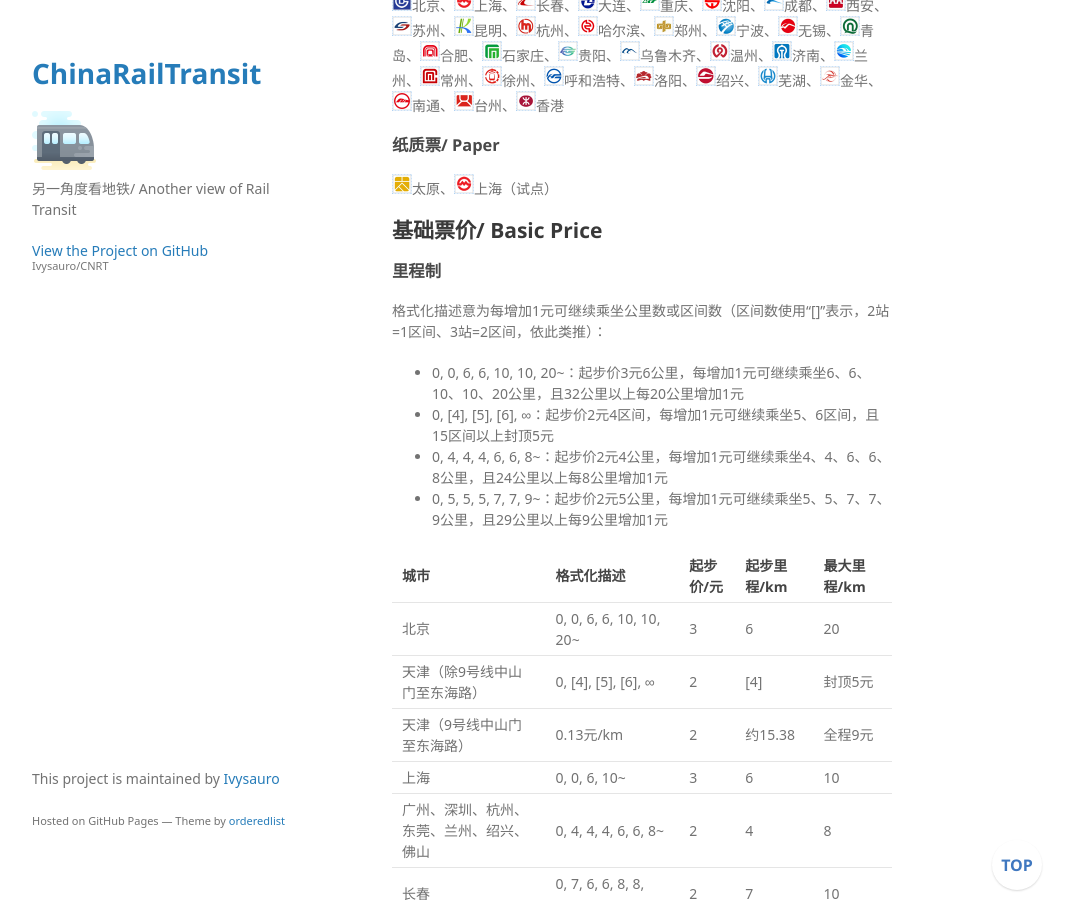
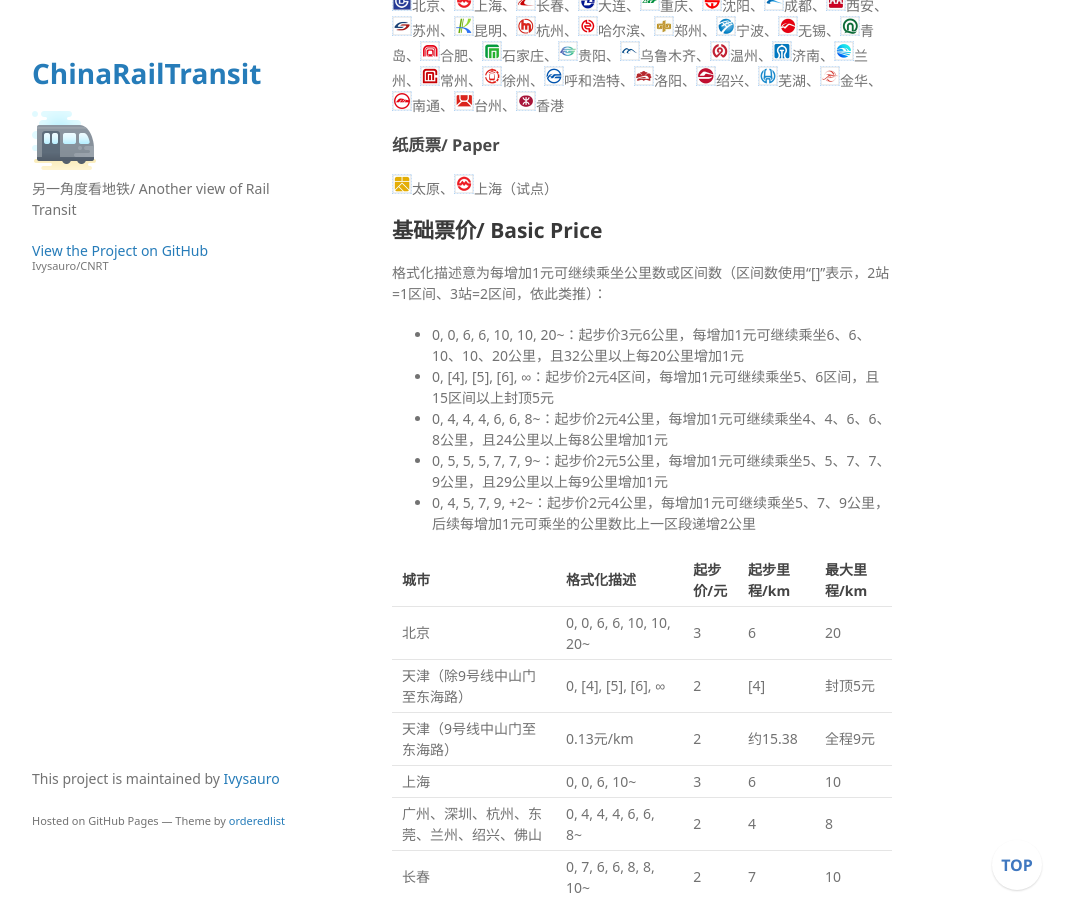
Before and after one commit to Ivysauro/CNRT, a Jekyll site: the page built from data/Ticket.md, in a window 1280 px wide and 900 px high, scrolled down 478 px. Shown: the whole window, without its empty margins (178-1249 px from the left). Built offline with Jekyll 4.4.1, drawn with Linux system fonts in a browser that asks for light colours; some web fonts are replaced; our own code applies the rules of GitHub Pages for plain Markdown files; a script that is not in the unit is left out; some of the changed text lies outside the part shown.

Commit message:
💰更新描述

```diff
--- a/data/Ticket.md
+++ b/data/Ticket.md
@@ -19,13 +19,12 @@
 
 ## 基础票价/ Basic Price
 
-### 里程制
-
 格式化描述意为每增加1元可继续乘坐公里数或区间数（区间数使用“[]”表示，2站=1区间、3站=2区间，依此类推）：
 - 0, 0, 6, 6, 10, 10, 20~：起步价3元6公里，每增加1元可继续乘坐6、6、10、10、20公里，且32公里以上每20公里增加1元
 - 0, [4], [5], [6], ∞：起步价2元4区间，每增加1元可继续乘坐5、6区间，且15区间以上封顶5元
 - 0, 4, 4, 4, 6, 6, 8~：起步价2元4公里，每增加1元可继续乘坐4、4、6、6、8公里，且24公里以上每8公里增加1元
 - 0, 5, 5, 5, 7, 7, 9~：起步价2元5公里，每增加1元可继续乘坐5、5、7、7、9公里，且29公里以上每9公里增加1元
+- 0, 4, 5, 7, 9, +2~：起步价2元4公里，每增加1元可继续乘坐5、7、9公里，后续每增加1元可乘坐的公里数比上一区段递增2公里
 
 | 城市 | 格式化描述 | 起步价/元 | 起步里程/km | 最大里程/km |
 |---|---|---|---|---|
@@ -61,15 +60,12 @@
 | 洛阳 | 0, 6, 8, 8, 9~ | 2 | 6 | 9 |
 | 金华、台州 | 0, 8, 4, 4, 4, 4, 4, 6, 6, 6, 6, 6, 6, 8~ | 2 | 8 | 8 |
 | 南通 | 0, 6, 5, 5, 7, 7, 15, 20~ | 2 | 6 | 20 |
+| *北京（原）* | 0, ∞ | 2 | ∞ | 2元一票制 |
 | *武汉（原）* | 0, 9, 5, 7, 9, +2~ | 2 | 9 | +2 |
 | *南京（原）* | 0, 10, 6, 6, 8, 8, 10, 10, 12, 14~ | 2 | 10 | 14 |
 | *沈阳（原）* | 0, [8], [4], ∞ | 2 | 8 | 封顶4元 |
 | *哈尔滨（原）* | 0, [8], [4], [5], ∞ | 2 | 8 | 封顶5元 |
-
-### 港澳台
-
-| 城市/ City | 描述 | 起步价 | 起步里程 | 最大里程 |
-|---|---|---|---|---|
+| *以下数据暂缺* |
 | 香港/ Hong Kong | | |
 | 澳门/ Macao | | |
 | 台北/ Taipei | | |
```
